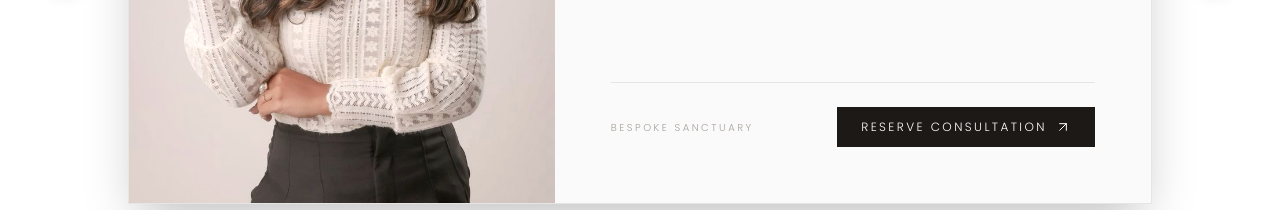
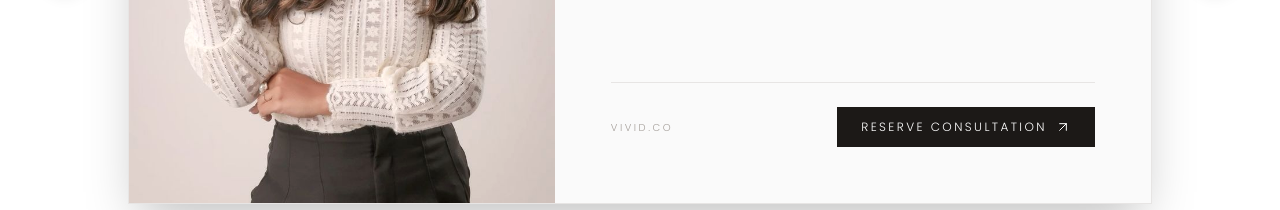
Before and after one commit to kaushalyabm5/Vivid-Co., a Next.js app: page /about in a window 1280 px wide. Shown: the part 2880-3090 px from the top of the page. Built offline with nearby package versions, Linux system fonts and the light colour scheme.

Commit message:
small chnage in about page

```diff
--- a/src/Components/AboutPage/AboutStylists.tsx
+++ b/src/Components/AboutPage/AboutStylists.tsx
@@ -168,7 +168,7 @@ export default function AboutStylists() {
                   {/* Card Footer / Action */}
                   <div className="pt-4 sm:pt-6 border-t border-stone-200 flex flex-col sm:flex-row items-start sm:items-center justify-between gap-4">
                     <span className="text-[9px] sm:text-[10px] uppercase tracking-[0.25em] text-stone-400 font-light">
-                      Bespoke Sanctuary
+                     Vivid.Co
                     </span>
 
                     <Link
```
